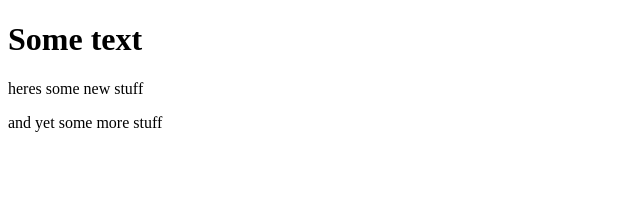
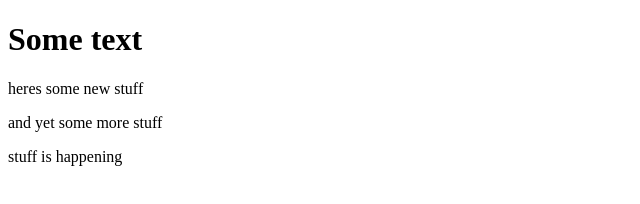
Before and after one commit to amyeids/git-test, a website: page index.html in a window 1280 px wide. Shown: the whole page, without its empty margins (0-640 px from the left). Drawn offline with Linux system fonts and the light colour scheme.

Commit message:
First commit

```diff
--- a/index.html
+++ b/index.html
@@ -9,5 +9,6 @@
     <h1>Some text</h1>
     <p>heres some new stuff</p>
     <p>and yet some more stuff</p>
+    <p>stuff is happening</p>
 </body>
 </html>
```
Also changed, not shown: package.json (added, +19 -0 lines), 2 other files.
